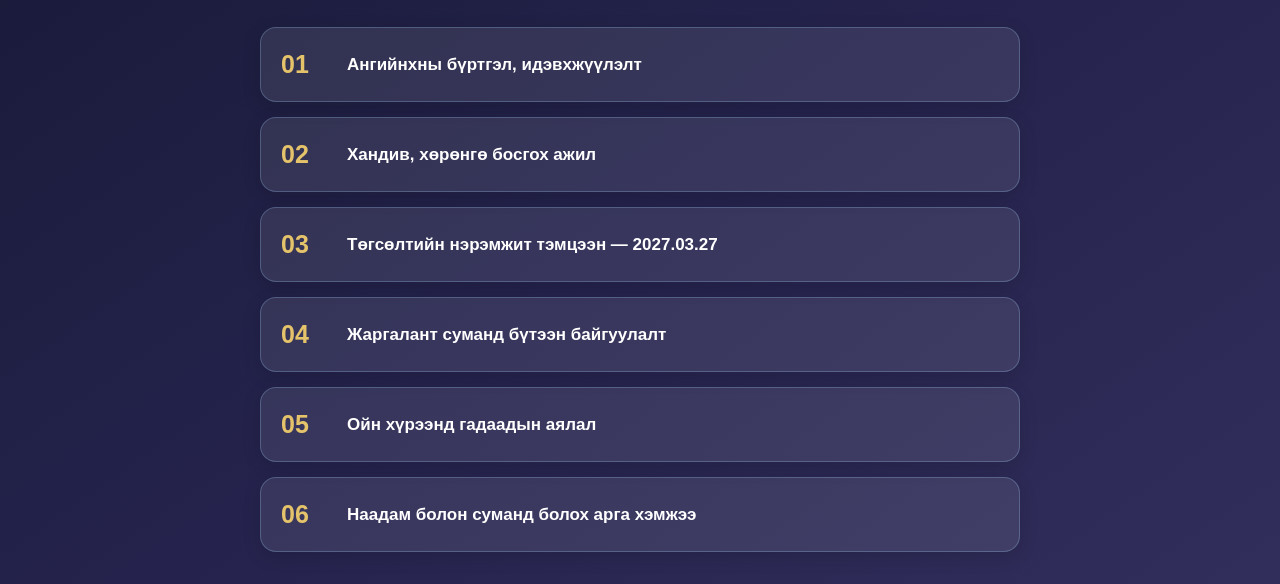
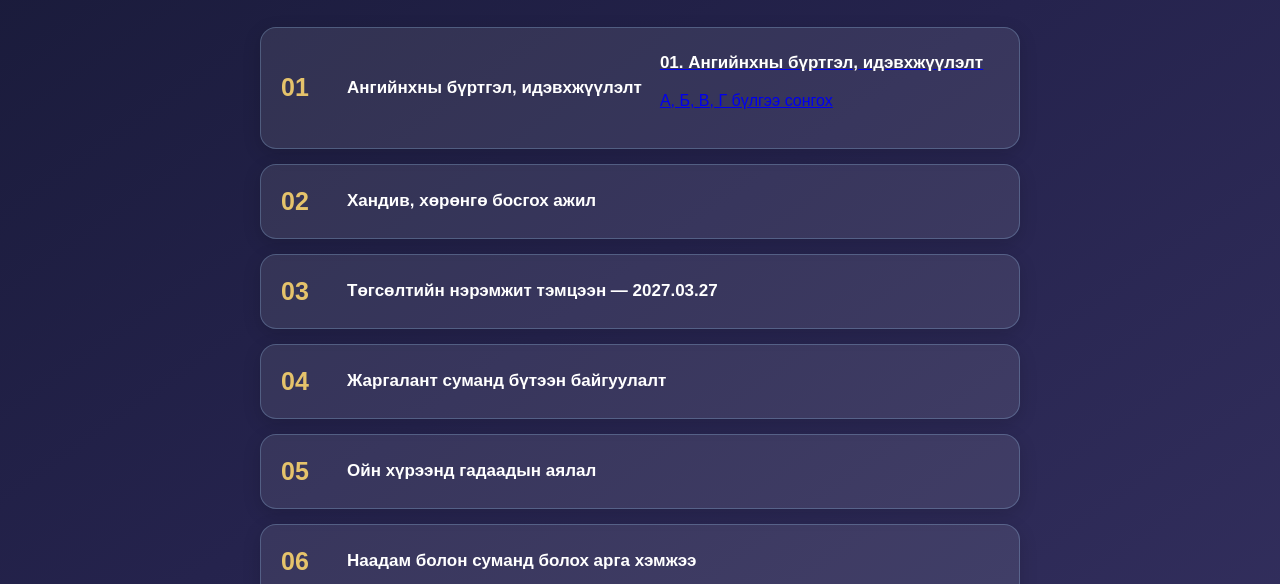
Before and after one commit to batbilegb196-design/jargalant40-app, a plain HTML site: page 20years.html in a window 1280 px wide. Shown: the part 232-816 px from the top of the page. Drawn offline with Linux system fonts and the light colour scheme.

Commit message:
Update 20years.html

```diff
--- a/20years.html
+++ b/20years.html
@@ -124,6 +124,10 @@
       <section class="program">
         <div class="number">01</div>
         <h2>Ангийнхны бүртгэл, идэвхжүүлэлт</h2>
+        <a href="./groups.html" class="banner">
+          <h2>01. Ангийнхны бүртгэл, идэвхжүүлэлт</h2>
+          <p>А, Б, В, Г бүлгээ сонгох</p>
+      </a>
       </section>
 
       <section class="program">
```
